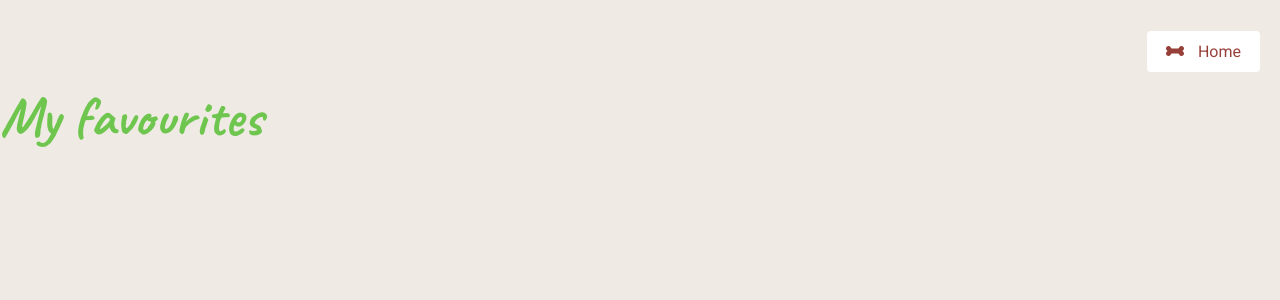
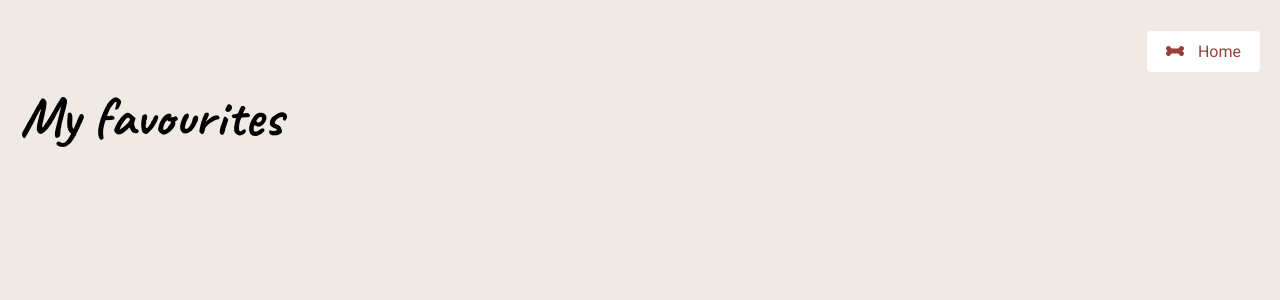
Before and after one commit to elmarti/noala-tech-test, an Angular app: page /favourites in a window 1280 px wide. Shown: the top 300 px of the page. Built offline with nearby package versions, Linux system fonts and the light colour scheme.

Commit message:
css name changed

```diff
--- a/src/styles.scss
+++ b/src/styles.scss
@@ -24,7 +24,7 @@ h2 {
   font-size: 56px;
   font-weight: 700;
   margin: 0px;
-  color: $green;
+  color: black;
 }
 
 h3 {
@@ -120,7 +120,7 @@ body {
 }
 
 .heading {
-  margin: 20px 0px;
+  margin: 20px 0px 20px 20px;
 }
 
 .img-container {
```
